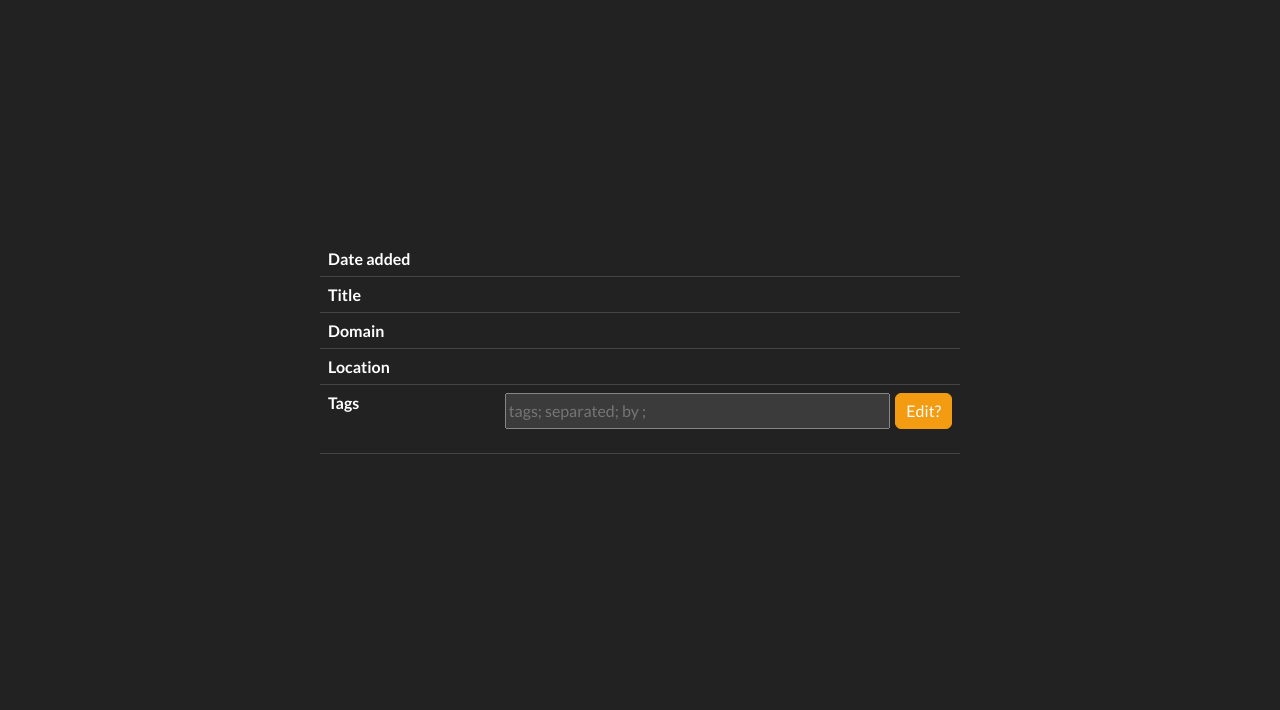
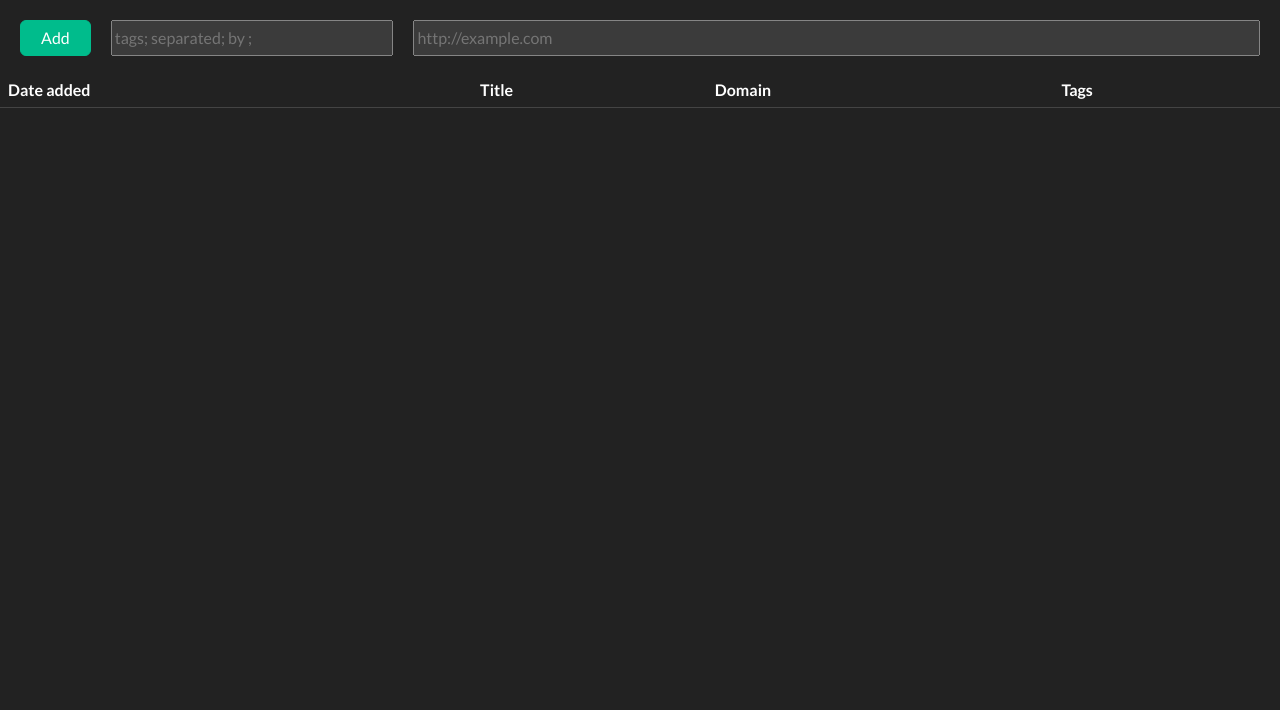
Before and after one commit to nchz/coolmarks, a Django app: template src/templates/links/index.html in a window 1280 px wide. Shown: the part 90-800 px from the top of the page. Run offline with Django 4.2, Linux system fonts and the light colour scheme; the template is opened without the code that fills it, so the values that code supplies are empty.

Commit message:
remove edit item screen from index template.

```diff
--- a/src/templates/links/index.html
+++ b/src/templates/links/index.html
@@ -1,8 +1,6 @@
 {% extends "base.html" %}
 
 {% block body_main %}
-
-{% if link_list is not None %}
 
 <div style="padding: 20px 20px 0px 20px;">
   <form style="display: flex; justify-content: space-between;" action="{% url 'links:list' %}" method="POST">
@@ -40,42 +38,4 @@
   </tbody>
 </table>
 
-{% else %}
-
-<div style="height: 100%; display: flex; align-items: center; justify-content: center;">
-  <table class="table table-hover" style="width: 50%; min-width: 300px;">
-    <tbody>
-      <tr>
-        <th>Date added</th>
-        <td>{{ dt | slice:":19" }}</td>
-      </tr>
-      <tr>
-        <th>Title</th>
-        <td>{{ title }}</td>
-      </tr>
-      <tr>
-        <th>Domain</th>
-        <td>{{ domain }}</td>
-      </tr>
-      <tr>
-        <th>Location</th>
-        <td><a href="{{ location }}" target="_blank">{{ location }}</a></td>
-      </tr>
-      <tr>
-        <th>Tags</th>
-        <td>
-          <form style="display: flex; justify-content: space-between;" action="{% url 'links:edit' %}" method="post">
-            {% csrf_token %}
-            <input type="text" name="_tags_string" style="width: 100%; margin: 0px 5px;"
-              placeholder="tags; separated; by ;" value="{{ tags_string }}">
-            <a href="javascript:alert('Not implemented yet')" class="btn btn-warning"
-              style="padding: 5px 10px;">Edit?</a>
-          </form>
-        </td>
-      </tr>
-    </tbody>
-  </table>
-</div>
-{% endif %}
-
 {% endblock %}
```
